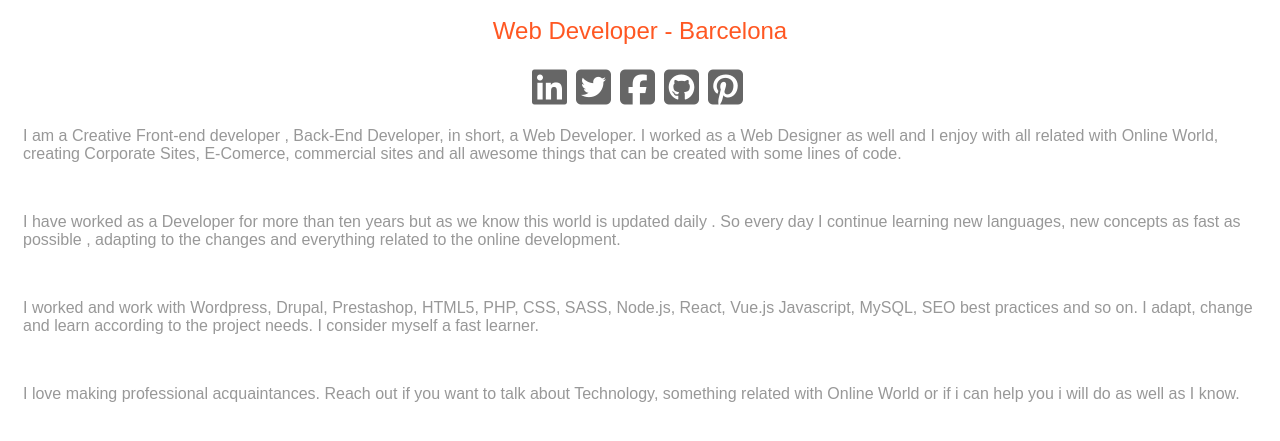
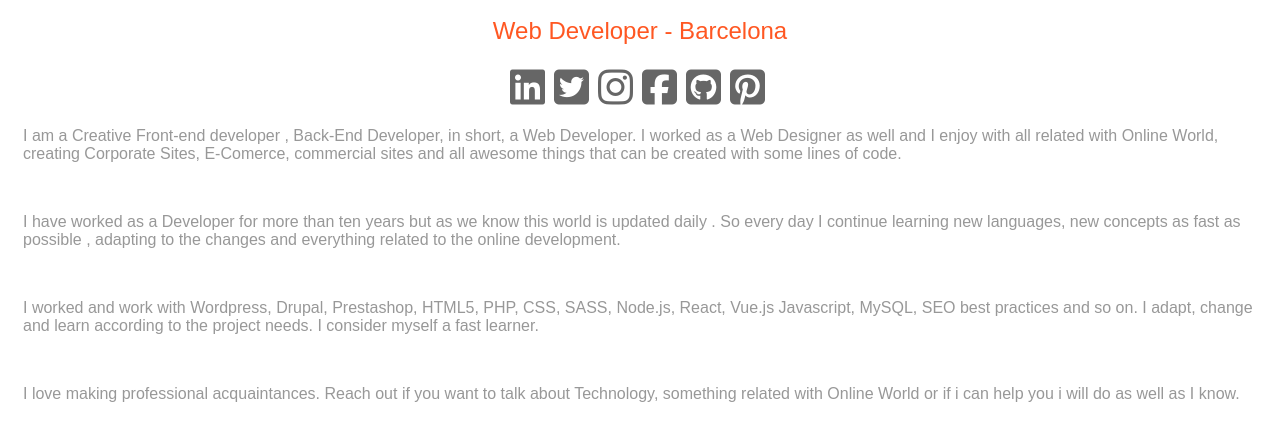
Before and after one commit to richigallego/richigallego.com, a plain HTML site: page src/index.html in a window 1280 px wide. Shown: the part 351-792 px from the top of the page. Drawn offline with Linux system fonts and the light colour scheme.

Commit message:
Add instagram URL

```diff
--- a/src/index.html
+++ b/src/index.html
@@ -18,6 +18,7 @@
     <ul class="links">
         <li><a href="https://es.linkedin.com/in/richigallego"><i class="fa fa-linkedin-square" aria-hidden="true"></i></a></li>
         <li><a href="https://twitter.com/richigallego"><i class="fa fa-twitter-square" aria-hidden="true"></i></a></li>
+        <li><a href="https://www.instagram.com/waixo/"><i class="fa fa-instagram" aria-hidden="true"></i></a></li>
         <li><a href="https://www.facebook.com/richigallegocom/"><i class="fa fa-facebook-square" aria-hidden="true"></i></a></li>
         <li><a href="https://github.com/richigallego"><i class="fa fa-github-square" aria-hidden="true"></i></a></li>
         <li><a href="https://www.pinterest.com/richigallego/"><i class="fa fa-pinterest-square" aria-hidden="true"></i></a></li>
```
